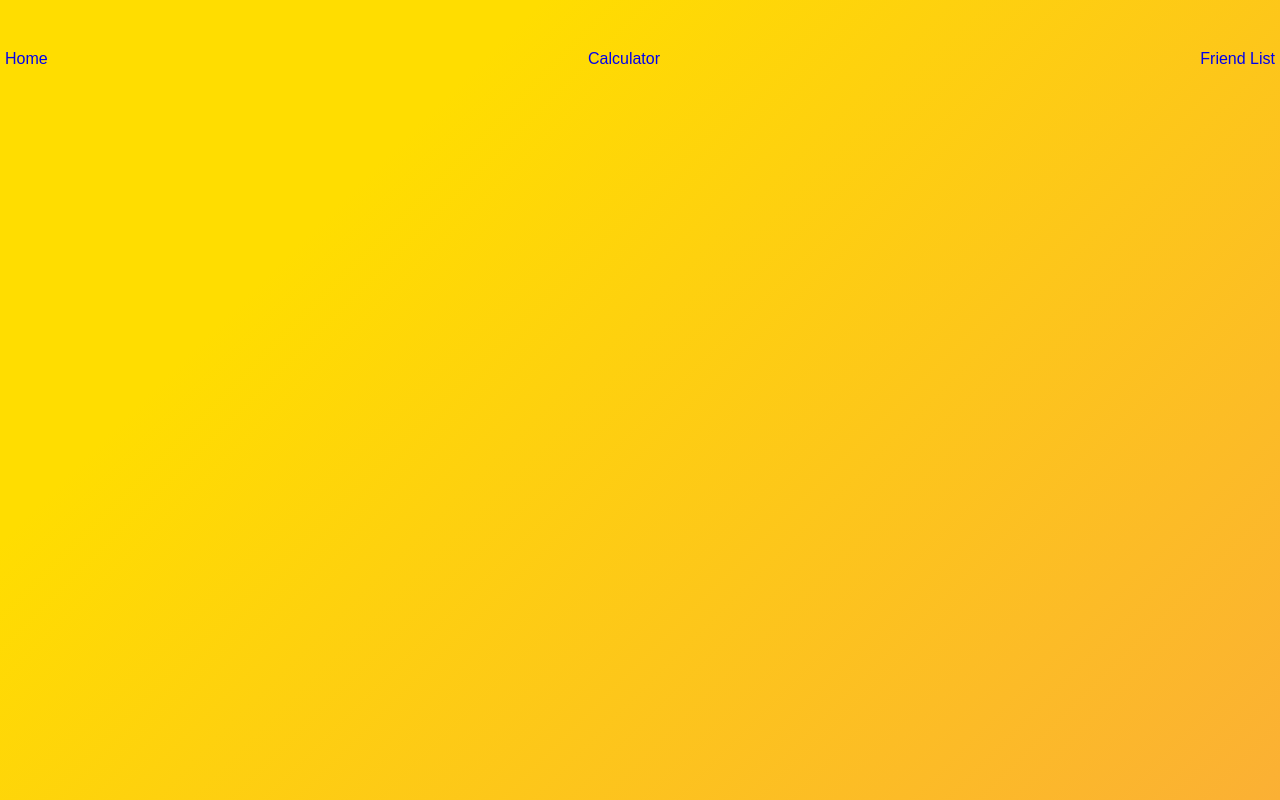
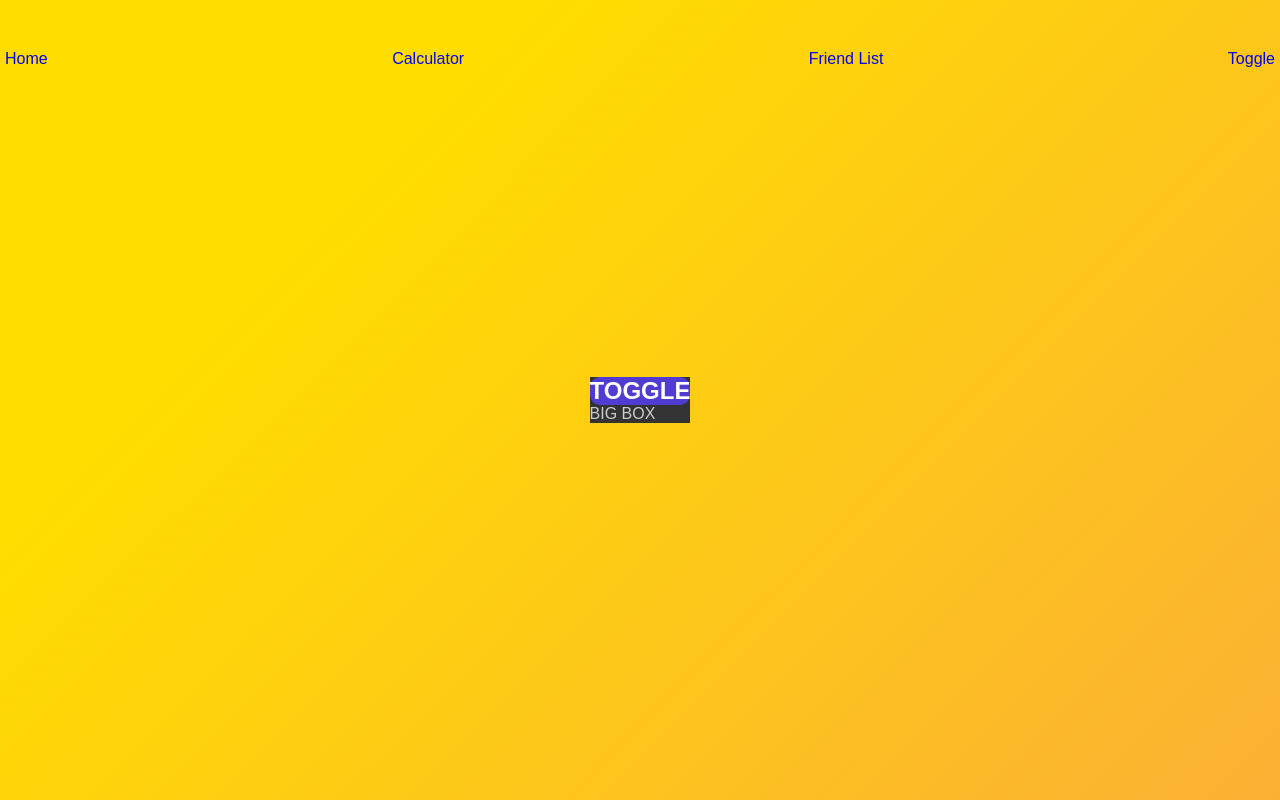
Before and after one commit to celuu/react10, a React (Create React App) app: page /toggle in a window 1280 px wide. Built offline with nearby package versions, Linux system fonts and the light colour scheme.

Commit message:
Finish custom hook

```diff
--- a/src/App.js
+++ b/src/App.js
@@ -5,6 +5,7 @@ import Navigation from './components/Navigation';
 import FriendList from './components/FriendList';
 import React from 'react';
 import { ThemeProvider } from './ThemeContext';
+import Toggle from './components/Toggle';
 
 function App() {
 
@@ -14,6 +15,7 @@ function App() {
       <Routes>
         <Route path="/calculator" element={<CalculatorPage />}></Route>
         <Route path="/friends" element={<FriendList />}></Route>
+        <Route path='/toggle' element={<Toggle />}></Route>
       </Routes>
     </ThemeProvider>
   );
--- a/src/ThemeContext.js
+++ b/src/ThemeContext.js
@@ -2,6 +2,14 @@ import React, {useContext, useState} from "react";
 
 const ThemeContext = React.createContext();
 const ThemeUpdateContext = React.createContext();
+
+export const useTheme = () => {
+    return useContext(ThemeContext)
+}
+
+export const useThemeUpdate = () => {
+  return useContext(ThemeUpdateContext);
+};
 
 export const ThemeProvider = ({children}) => {
     const [darkTheme, setDarkTheme] = useState(true);
--- a/src/components/CalculatorPage/CalculatorPage.js
+++ b/src/components/CalculatorPage/CalculatorPage.js
@@ -5,7 +5,7 @@ import ButtonBox from "./ButtonBox";
 import Button from "./Button";
 import React from "react"
 import { useState, useContext } from "react";
-import { ThemeProvider } from "../../ThemeContext";
+
 
 const btnValues = [
   ["C", "+-", "%", "/"],
@@ -16,13 +16,6 @@ const btnValues = [
 ];
 
 const CalculatorPage = () => {
-
-    const darkTheme = useContext(ThemeProvider);
-
-    const themeStyles = {
-      backgroundColor: darkTheme ? "#333" : "#CCC",
-      color: darkTheme ? "#CCC" : "#333",
-    };
 
     let [calc, setCalc] = useState({
         sign: "",
@@ -135,7 +128,7 @@ const CalculatorPage = () => {
 
 
     return (
-      <div style={themeStyles}>
+      <div>
         <Wrapper>
           <Screen value={calc.num ? calc.num : calc.res} />
           <ButtonBox>
--- a/src/components/FriendList/index.js
+++ b/src/components/FriendList/index.js
@@ -10,7 +10,7 @@ const FriendList = () => {
       {
         name: "Christine",
         checked: false,
-        age: 25
+        age: 5
       },
       {
         name: "Jacob",
@@ -48,12 +48,14 @@ const FriendList = () => {
 
     const selectAllClickHandler = (e) => {
         if(!e.target.checked) return;
-        list.forEach((person) => {
-          person.checked = true;
-        });
-        setList([...list]);
+        let tempList = [...list] //creates copy of list
+        for(let i = 0; i < tempList.length; i++){
+          tempList[i].person.checked = true
+        }
+        setList(tempList)
     }
 
+    //Change this to a tempList variable
     const deselectAllClickHandler = (e) => {
         if(!e.target.checked) return;
         list.forEach((person) => {
@@ -66,7 +68,7 @@ const FriendList = () => {
         list[idx].checked = e.target.checked
         setList([...list])
     }
-
+    // CHANGE THIS TO TAKE IN IDX instead of using an ID
     const filterAgeClickHandler = (e, idx) => {
         if(e.target.id === "below-21") {
             setFilteredList(
@@ -116,7 +118,7 @@ const FriendList = () => {
               <li
                 className="each-option"
                 id="below-21"
-                onChange={filterAgeClickHandler}
+                onClick={filterAgeClickHandler}
               >
                 5 - 21
               </li>
--- a/src/components/Navigation/index.js
+++ b/src/components/Navigation/index.js
@@ -3,13 +3,22 @@ import { Link } from "react-router-dom"
 import "./Navigation.css"
 
 const Navigation = () => {
-    return(
-        <div className="nav-container">
-            <Link to="/" className="calc-name">Home</Link>
-            <Link to="/calculator" className="calc-name">Calculator</Link>
-            <Link to="/friends" className="calc-name">Friend List</Link>
-        </div>
-    )
+    return (
+      <div className="nav-container">
+        <Link to="/" className="calc-name">
+          Home
+        </Link>
+        <Link to="/calculator" className="calc-name">
+          Calculator
+        </Link>
+        <Link to="/friends" className="calc-name">
+          Friend List
+        </Link>
+        <Link to="/toggle" className="calc-name">
+          Toggle
+        </Link>
+      </div>
+    );
 }
 
 export default Navigation
--- /dev/null
+++ b/src/components/Toggle/index.js
@@ -0,0 +1,24 @@
+import { useTheme, useThemeUpdate } from "../../ThemeContext";
+
+const Toggle = () => {
+    const darkTheme = useTheme();
+    const toggleTheme = useThemeUpdate();
+
+    const themeStyles = {
+        backgroundColor: darkTheme ? "#333" : "#CCC",
+        color: darkTheme ? "#CCC" : "#333",
+    };
+
+    return (
+        <div style={themeStyles}>
+        <button onClick={toggleTheme}>TOGGLE</button>
+        <div>BIG BOX</div>
+        </div>
+
+    )
+
+
+
+}
+
+export default Toggle;
```
